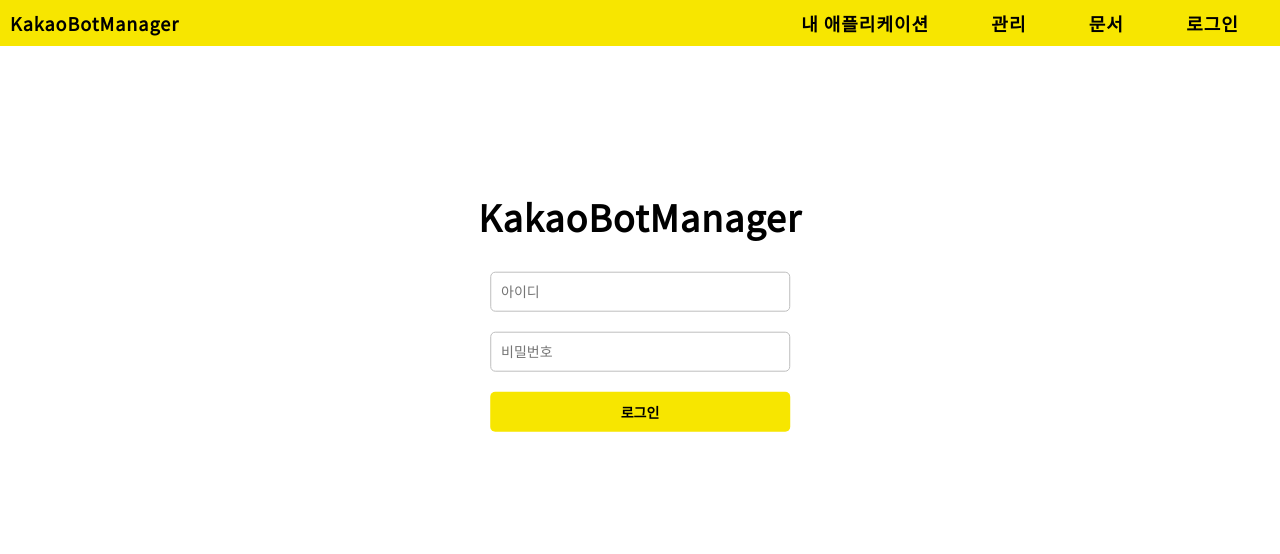
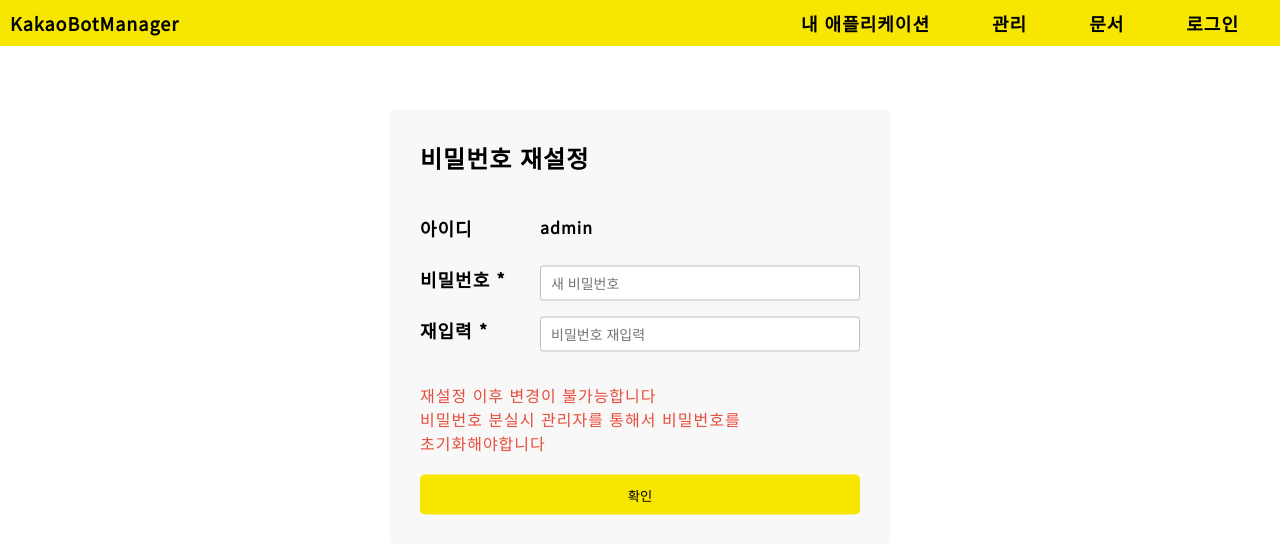
Before and after one commit to cola314/KakaoBotManagerClient, a plain HTML site: page index.html in a window 1280 px wide. Drawn offline with Linux system fonts and the light colour scheme.

Commit message:
비밀번호 재설정 팝업 구현

```diff
--- /dev/null
+++ b/assets/css/login.css
@@ -0,0 +1,45 @@
+section {
+  display: flex;
+  flex-direction: column;
+  align-items: center;
+
+  position: fixed;
+  top: 30%;
+  left: 50%;
+
+  transform: translate(-50%, -30%);
+}
+
+section .login {
+  display: flex;
+  flex-direction: column;
+}
+
+section .bigTitle {
+  margin-top: 10%;
+  margin-bottom: var(--padding);
+  font-size: var(--font-title);
+  font-weight: bold;
+}
+
+section .login {
+  width: 300px;
+}
+
+section .login .textbox {
+  margin-top: var(--padding-medium);
+  padding-left: var(--padding);
+  font-size: var(--font-textbox);
+  height: 40px;
+  border-radius: 5px;
+  border: 1px solid var(--gray-dark);
+}
+
+section .login button {
+  margin-top: var(--padding-medium);
+  font-size: var(--font-textbox);
+  font-weight: bold;
+  height: 40px;
+  background-color: var(--yellow-color);
+  border-radius: 5px;
+}
--- a/index.html
+++ b/index.html
@@ -1,5 +1,5 @@
 <!DOCTYPE html>
-<html lang="en">
+<html lang="ko">
 <head>
   <meta charset="UTF-8">
   <meta http-equiv="X-UA-Compatible" content="IE=edge">
@@ -10,23 +10,39 @@
 </head>
 <body>
   <header>
-        <logo>KakaoBotManager</logo>
+    <logo><a href="#">KakaoBotManager</a></logo>
     <nav>
       <ul class="menu">
-                <li class="myApplication">내 애플리케이션</li>
-                <li class="management">관리</li>
-                <li class="document">문서</li>
-                <li class="login">로그인</li>
+        <li class="myApplication"><a href="pages/myapplication.html">내 애플리케이션</a></li>
+        <li class="management"><a href="pages/management.html">관리</a></li>
+        <li class="document"><a href="pages/document.html">문서</a></li>
+        <li class="login"><a href="pages/login.html">로그인</a></li>
       </ul>
     </nav>
   </header>
   <section>
-        <div class="bigTitle">KakaoBotManager</div>
-        <form class="login" action="">
-            <input type="text" class="textbox" placeholder="아이디">
-            <input type="password" class="textbox" placeholder="비밀번호">
-            <button type="submit">로그인</button>
-        </form>
+    <form id="resetPassword" class="popup" action="#">
+      <p class="title">비밀번호 재설정</span>
+      <ul>
+        <li>
+          <div class="name">아이디</div>
+          <div class="value">admin</div>
+        </li>
+        <li>
+          <div class="name">비밀번호 *</div>
+          <input type="password" name="password" placeholder="새 비밀번호">
+        </li>
+        <li>
+          <div class="name">재입력 *</div>
+          <input type="password" name="confirm" placeholder="비밀번호 재입력">
+        </li>
+      </ul>
+      <p class="warn">재설정 이후 변경이 불가능합니다<br>
+        비밀번호 분실시 관리자를 통해서 비밀번호를<br>
+        초기화해야합니다
+      </p>
+      <input class="confirmButton" type="submit" value="확인">
+    </div>
   </section>
 </body>
 </html>
--- a/style.css
+++ b/style.css
@@ -1,3 +1,4 @@
+/* global */
 :root {
   /* Color */
   --yellow-color: #f7e600;
@@ -17,14 +18,46 @@
   --font-textbox: 14px;
   --font-medium: 18px;
   --font-title: 36px;
+  --font-popup-title: 24px;
+  --font-warn: 16px;
 }
 
+.warn {
+  color: var(--red-color);
+  font-size: var(--font-warn);
+}
+
+.confirmButton {
+  height: 40px;
+  background-color: var(--yellow-color);
+  border: 0;
+  border-radius: 5px;
+}
+
+/* reset css */
 * {
   padding: 0;
   margin: 0;
   box-sizing: border-box;
 }
 
+a {
+  text-decoration: none;
+}
+
+a:link {
+  color: black;
+}
+
+a:hover {
+  color: black;
+}
+
+a:visited {
+  color: black;
+}
+
+/* navigation */
 header {
   display: flex;
   justify-content: space-between;
@@ -75,36 +108,55 @@ section {
   transform: translate(-50%, -30%);
 }
 
-section .login {
-  display: flex;
-  flex-direction: column;
+/* popup */
+.popup {
+  padding: 30px;
+  background-color: var(--gray-light);
+  border-radius: 3px;
 }
 
-section .bigTitle {
-  margin-top: 10%;
-  margin-bottom: var(--padding);
-  font-size: var(--font-title);
+.popup .title {
+  margin-bottom: 40px;
+  font-size: var(--font-popup-title);
   font-weight: bold;
 }
 
-section .login {
-  width: 300px;
+.popup .name {
+  display: inline-block;
+  font-size: var(--font-medium);
+  font-weight: bold;
 }
 
-section .login .textbox {
-  margin-top: var(--padding-medium);
-  padding-left: var(--padding);
-  font-size: var(--font-textbox);
-  height: 40px;
-  border-radius: 5px;
-  border: 1px solid var(--gray-dark);
+/* resetPassword Popup */
+#resetPassword {
+  width: 500px;
 }
 
-section .login button {
-  margin-top: var(--padding-medium);
+#resetPassword li {
+  display: block;
+  margin-bottom: 25px;
+}
+
+#resetPassword .value {
+  float: right;
+  width: 320px;
+  font-weight: bold;
+}
+
+#resetPassword input[type=password] {
+  float: right;
+  width: 320px;
+  height: 35px;
   font-size: var(--font-textbox);
-  font-weight: bold;
-  height: 40px;
-  background-color: var(--yellow-color);
-  border-radius: 5px;
+  padding-left: 10px;
+  border: 1px solid var(--gray-dark);
+  border-radius: 3px;
 }
+
+#resetPassword .warn {
+  margin: 40px 0 20px 0;
+}
+
+#resetPassword input[type=submit] {
+  width: 100%;
+}
```
Also changed, not shown: pages/document.html (added, +33 -0 lines), pages/login.html (added, +33 -0 lines), assets/css/document.css (added). Lines whose indentation alone changed are shown as unchanged.
